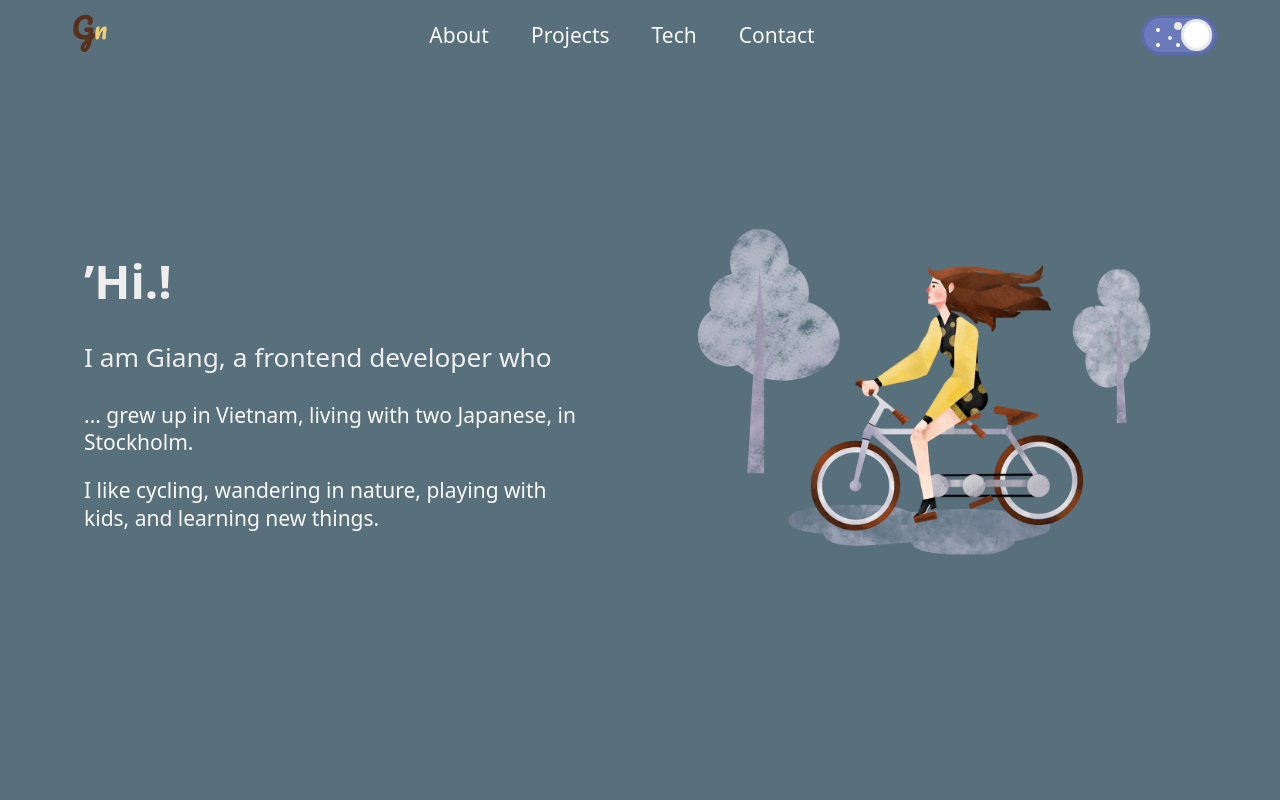
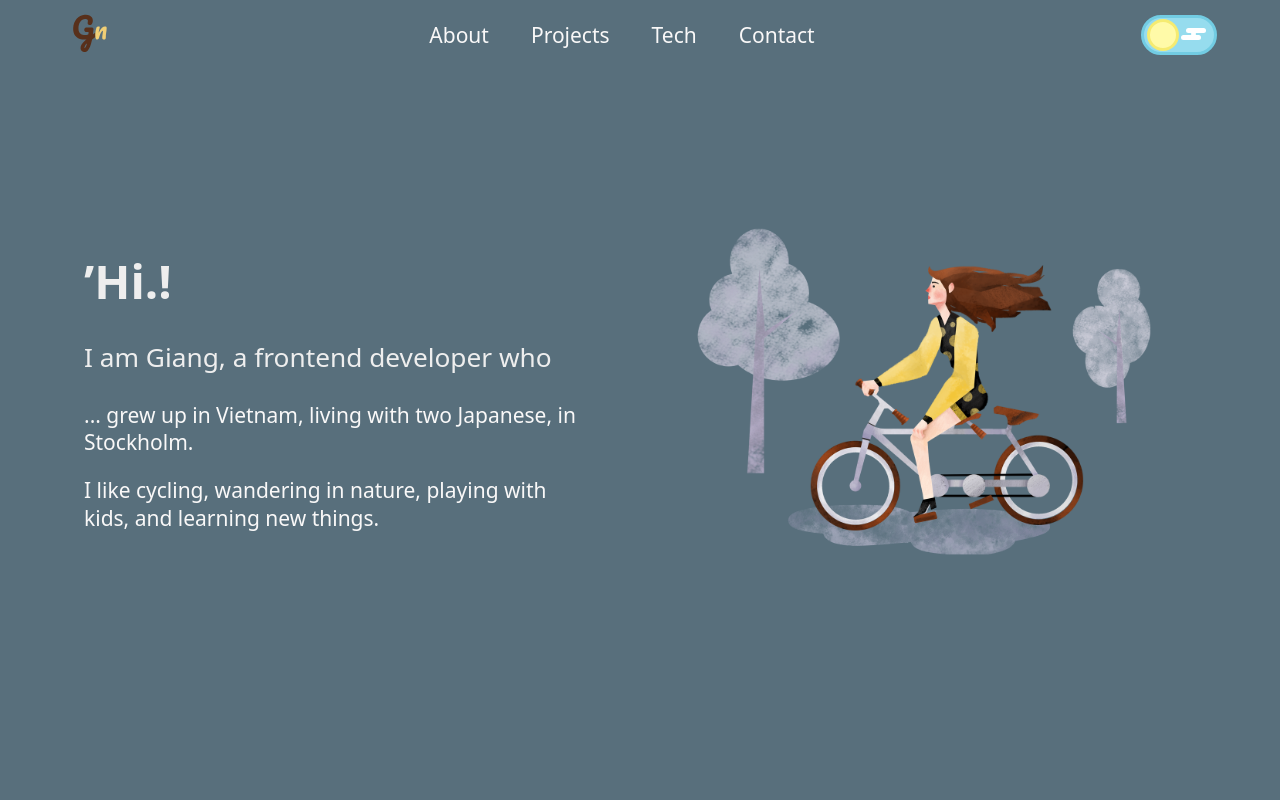
Before and after one commit to nh-g/portfolio-in-react, a React (Create React App) app: page / in a window 1280 px wide. Shown: the top 800 px of the page. Built offline with nearby package versions, Linux system fonts and the light colour scheme.

Commit message:
change default theme to light

```diff
--- a/src/components/ToggleTheme.jsx
+++ b/src/components/ToggleTheme.jsx
@@ -3,7 +3,7 @@ import "../styles/components/_toggleTheme.scss";
 import { setTheme } from "../utilities/themes";
 
 export default function ToggleTheme() {
-  const [togClass, setTogClass] = useState("dark");
+  const [togClass, setTogClass] = useState("light");
   let theme = localStorage.getItem("theme");
 
   const handleOnClick = () => {
```
